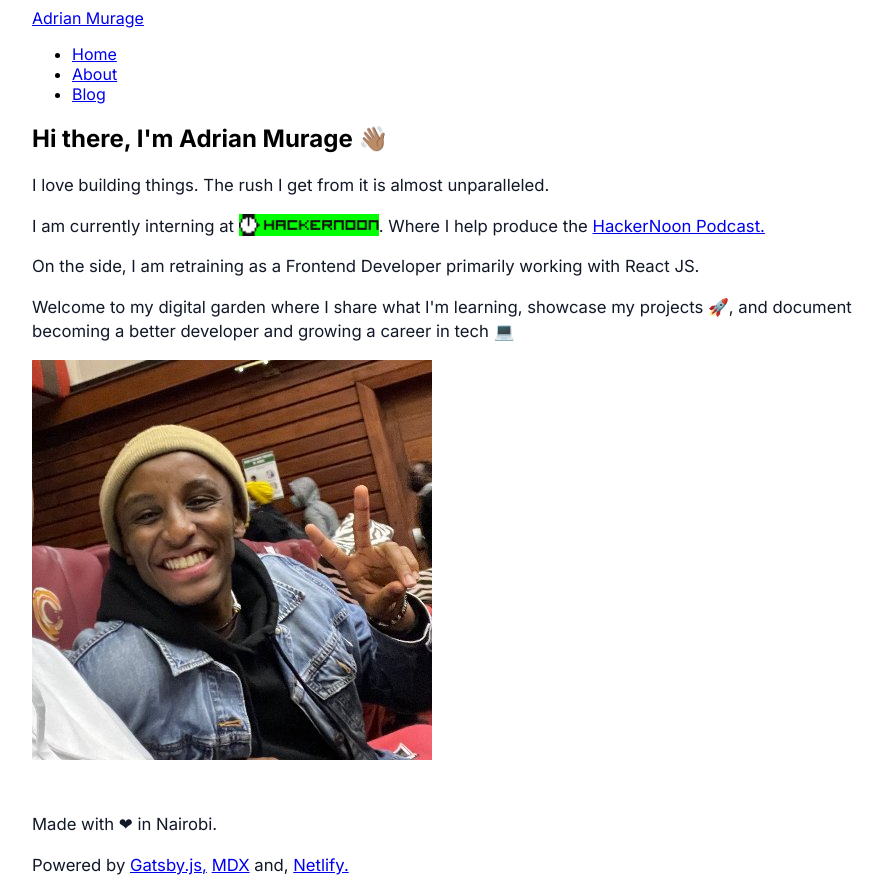
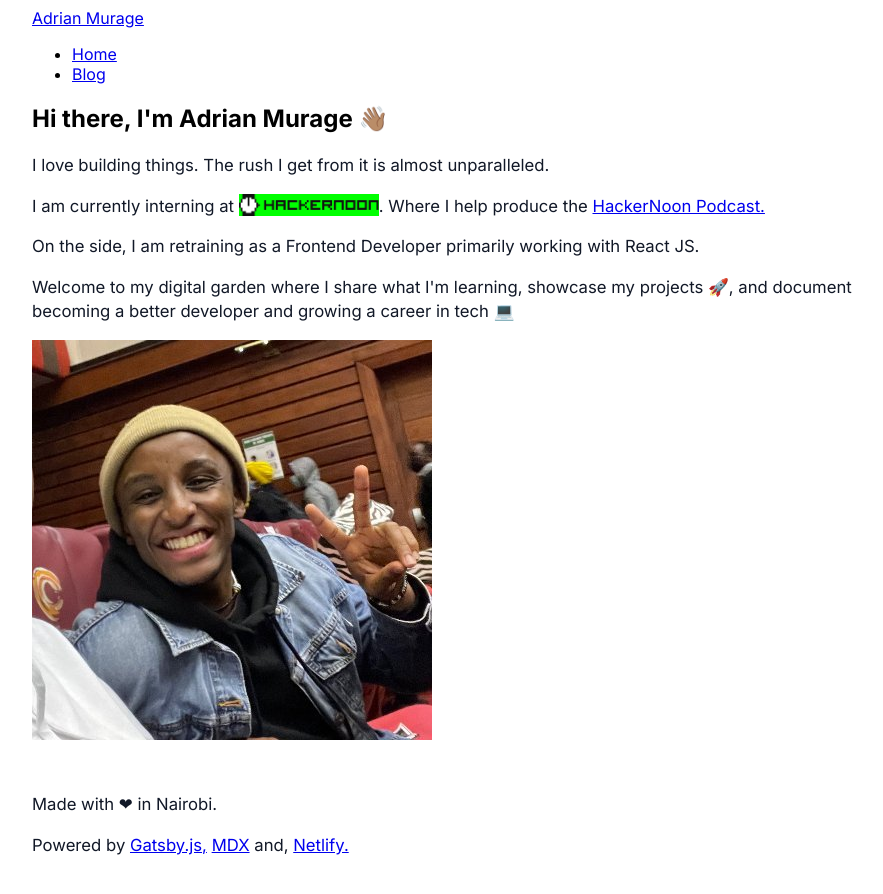
Before and after one commit to adrianmurage/adrianmurage.com, a Gatsby site: page / in a window 1280 px wide. Shown: the whole page, without its empty margins (160-1043 px from the left). Built offline with nearby package versions, Linux system fonts and the light colour scheme; Gatsby itself is replaced by a stand-in of ours.

Commit message:
delete about page

```diff
--- a/src/components/layout.js
+++ b/src/components/layout.js
@@ -36,11 +36,6 @@ const Layout = ({ pageTitle, children }) => {
             </Link>
           </li>
           <li className={navLinkItem}>
-            <Link to="/about" className={navLinkText}>
-              About
-            </Link>
-          </li>
-          <li className={navLinkItem}>
             <Link to="/blog" className={navLinkText}>
               Blog
             </Link>
```
Also changed, not shown: src/pages/about.js (deleted, +0 -14 lines).
